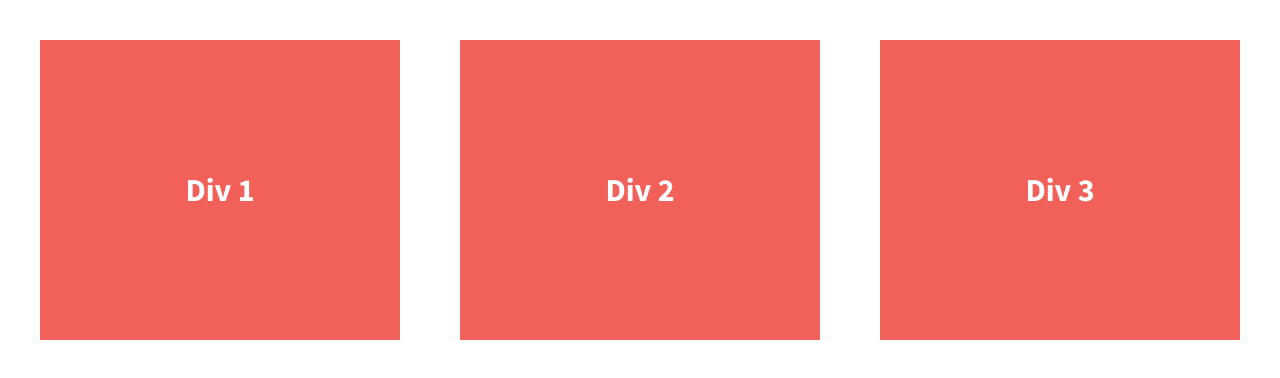
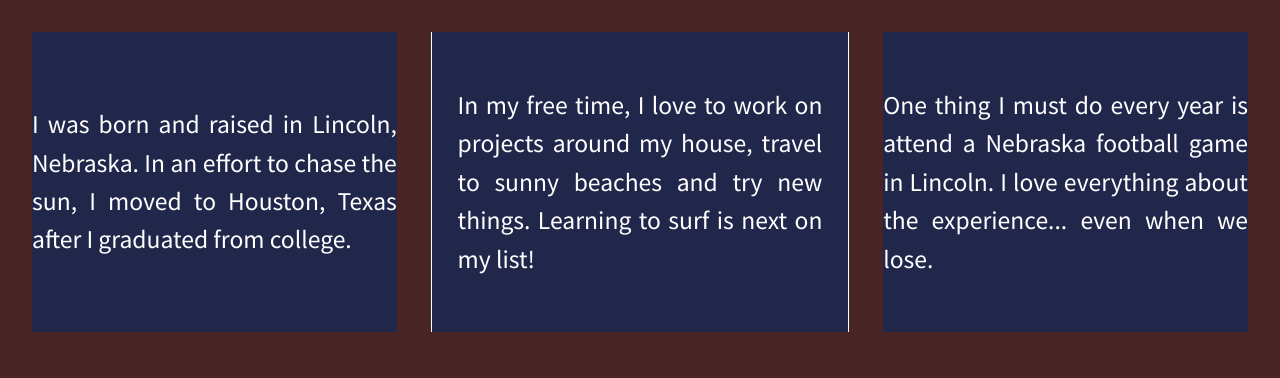
Before and after one commit to heatherguesa/flexbox-divs, a plain HTML site: page index.html in a window 1280 px wide. Drawn offline with nearby package versions, Linux system fonts and the light colour scheme.

Commit message:
Add div content and style

```diff
--- a/css/main.css
+++ b/css/main.css
@@ -97,20 +97,20 @@ textarea {
 
 
 html {
-  background-color: #fff;
+  background-color: rgb(73, 36, 36);
   height: 100%;
 }
 
 body {
   font-family: 'Source Sans Pro', sans-serif;
   padding: 2em;
-  font-size: 1.25em;
+  font-size: 1em;
   height: 100%;
 }
 
 .wrapper {
   /*add display:flex and set justify-content to space-between*/
-  font-weight: 700;
+  font-weight: 400;
   display: flex;
   justify-content: space-between;
 }
@@ -120,13 +120,20 @@ body {
   color: #fff;
   line-height: 1.5em;
   font-size: 1.6em;
-  background-color: #f16059;
+  background-color: #21274b;
   height: 300px;
   width: 30%;
   display: flex;
   justify-content: center;
   align-items: center;
+  text-align: justify;
 
+}
+
+.div-2 {
+    border-right: 1px solid #fff;
+    border-left: 1px solid #fff;
+    padding: 0 1em;
 }
 
 
--- a/index.html
+++ b/index.html
@@ -23,13 +23,13 @@
 
         <section class="wrapper">
             <div class="div-1">
-                Div 1
+                I was born and raised in Lincoln, Nebraska. In an effort to chase the sun, I moved to Houston, Texas after I graduated from college.
             </div>
             <div class="div-2">
-                Div 2
+                In my free time, I love to work on projects around my house, travel to sunny beaches and try new things. Learning to surf is next on my list!
             </div>
             <div class="div-3">
-                Div 3
+                One thing I must do every year is attend a Nebraska football game in Lincoln. I love everything about the experience... even when we lose.
             </div>
         </section>
 
```
